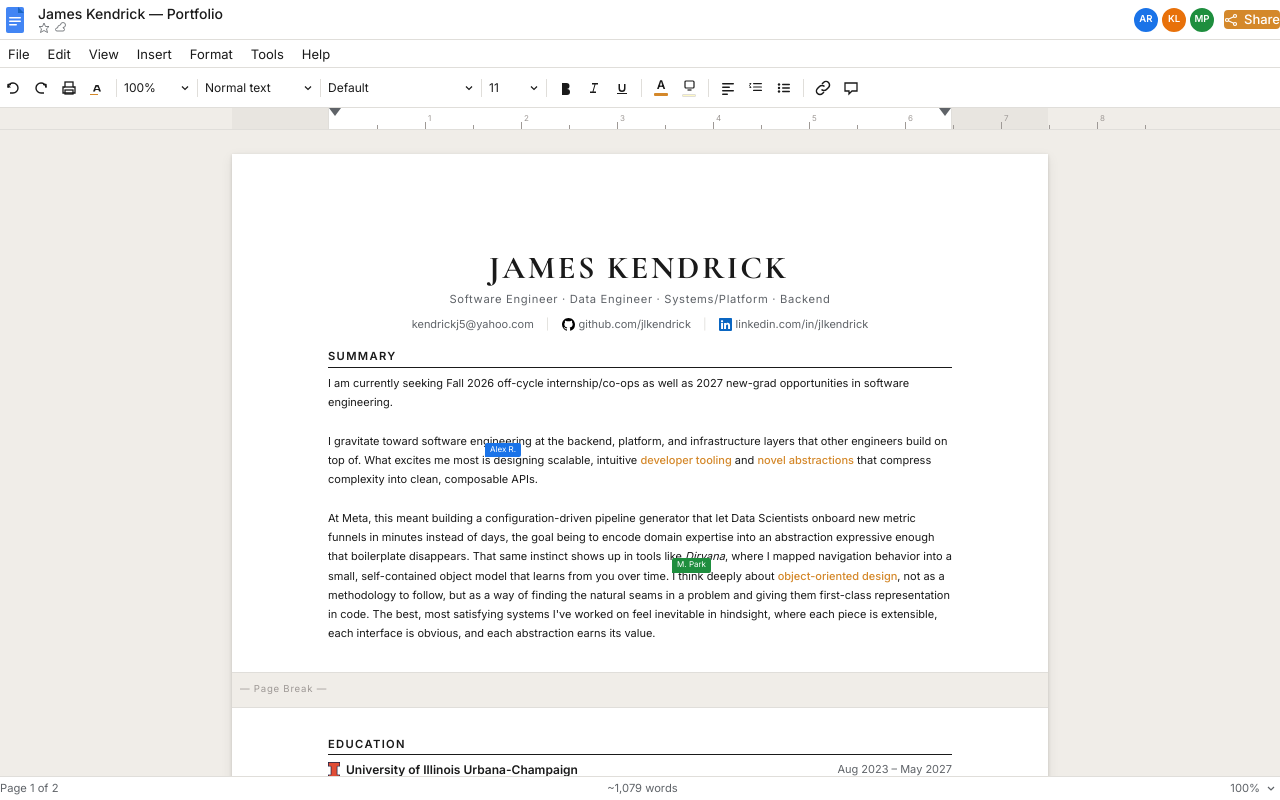
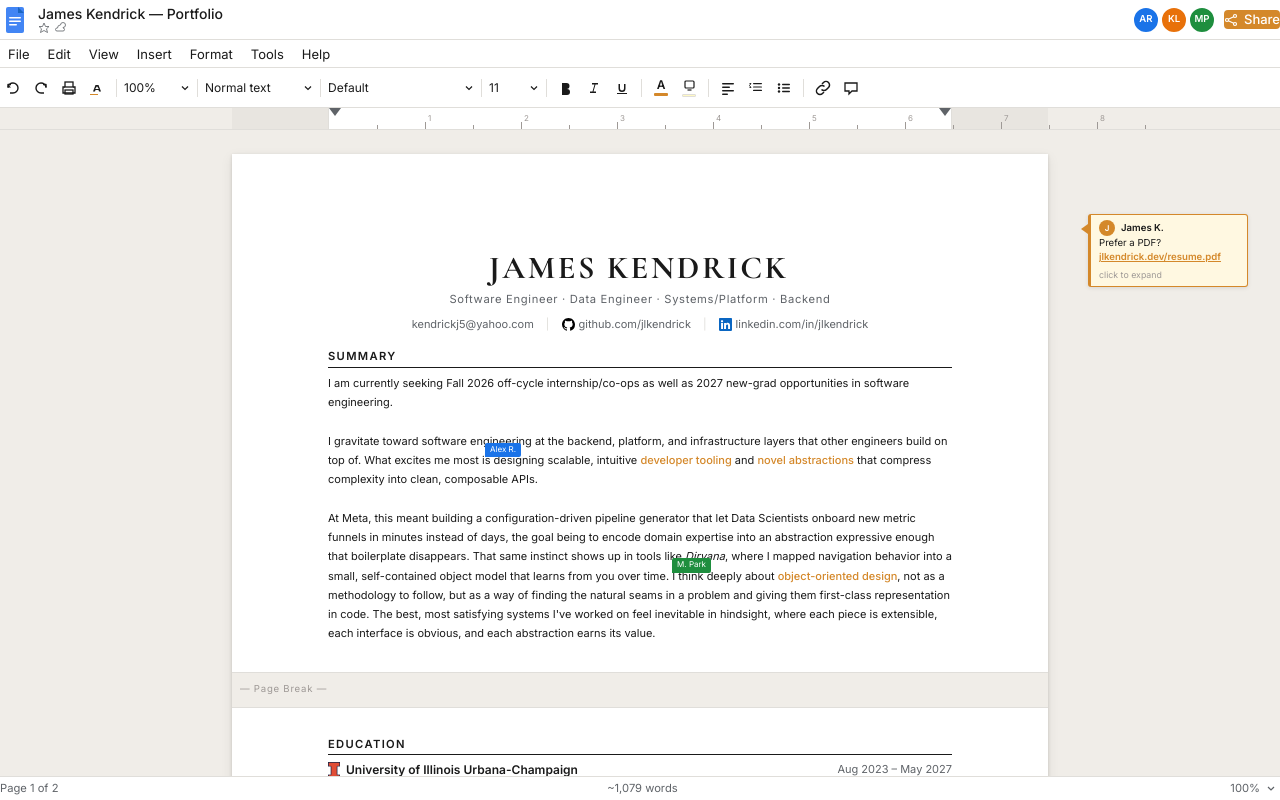
Before and after one commit to jlkendrick/jlkendrick, a Next.js app: page / in a window 1280 px wide. Built offline with nearby package versions, Linux system fonts and the light colour scheme.

Commit message:
Refactor DocumentArea and MarginComment components to use ReactNode for comment text, enhancing flexibility for rendering complex content.

```diff
--- a/src/components/docs/document/DocumentArea.tsx
+++ b/src/components/docs/document/DocumentArea.tsx
@@ -11,6 +11,7 @@ import DocInterests from "./DocAbout";
 import PageBreak from "./PageBreak";
 import MarginComment from "../interactive/MarginComment";
 import { useDocsSettings } from "../DocsSettingsContext";
+import type { ReactNode } from "react";
 
 interface DocumentAreaProps {
   expandedProjectId: string | null;
@@ -18,10 +19,26 @@ interface DocumentAreaProps {
   focusMode: boolean;
 }
 
-const COMMENTS: { text: string; author: string; color: string; topOffset: number }[] = [
-  // { text: "Terabytes? Casual.", author: "Kim L.", color: "var(--docs-cursor-2)", topOffset: 830 },
-  // { text: "Wait, 10⁹ combinations??", author: "Alex R.", color: "var(--docs-cursor-1)", topOffset: 1178 },
-  // { text: "Go AND Haskell? Show-off.", author: "M. Park", color: "var(--docs-cursor-3)", topOffset: 1438 },
+const COMMENTS: { text: ReactNode; author: string; color: string; topOffset: number }[] = [
+  {
+    text: (
+      <>
+        Prefer a PDF?{" "}
+        <a
+          href="/resume.pdf"
+          target="_blank"
+          rel="noopener noreferrer"
+          onClick={e => e.stopPropagation()}
+          style={{ color: "var(--docs-accent)", textDecoration: "underline", fontWeight: 600 }}
+        >
+          jlkendrick.dev/resume.pdf
+        </a>
+      </>
+    ),
+    author: "James K.",
+    color: "var(--docs-accent)",
+    topOffset: 60,
+  },
 ];
 
 export default function DocumentArea({ expandedProjectId, onToggleProject, focusMode }: DocumentAreaProps) {
--- a/src/components/docs/interactive/MarginComment.tsx
+++ b/src/components/docs/interactive/MarginComment.tsx
@@ -1,9 +1,9 @@
 "use client";
 
-import { useState } from "react";
+import { ReactNode, useState } from "react";
 
 interface MarginCommentProps {
-  text: string;
+  text: ReactNode;
   author: string;
   color: string;
   topOffset: number;
```
